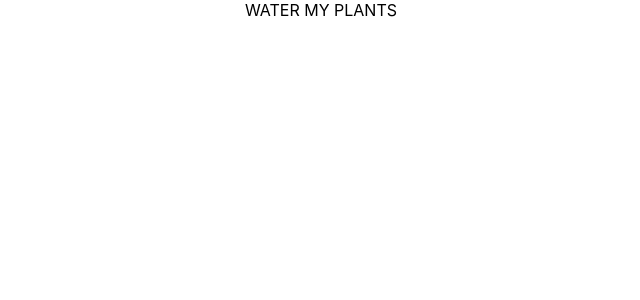
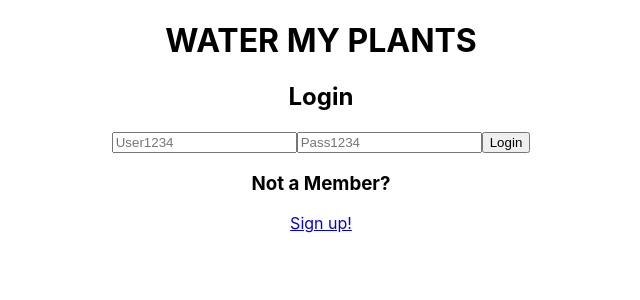
Before and after one commit to Lambda-Build-Week-Water-My-Plants-II/front-end, a React (Create React App) app in the folder wmp/: page / in a window 1280 px wide. Shown: the top 300 px of the page, without its empty margins (319-959 px from the left). Built offline with nearby package versions, Linux system fonts and the light colour scheme.

Commit message:
login form and registration form are done...I think..working on validation

```diff
--- a/wmp/src/App.js
+++ b/wmp/src/App.js
@@ -13,6 +13,7 @@ import DashboardPage from "./components/DashboardPage";
 import AddPlantPage from "./components/AddPlantPage";
 
 import "./App.css";
+import RegistrationForm from "./components/RegistrationForm";
 
 const store = createStore(reducer, applyMiddleware(thunk));
 
@@ -23,6 +24,7 @@ function App() {
         <div className="App">
           <Switch>
             <Route exact path="/" component={LoginPage} />
+            <Route exact path="/register" component={RegistrationForm} />
             <PrivateRoute path="/home" component={DashboardPage} />
             <PrivateRoute path="/new-property" component={AddPlantPage} />
           </Switch>
--- a/wmp/src/components/LoginForm.js
+++ b/wmp/src/components/LoginForm.js
@@ -1,49 +1,67 @@
 //This component is a form to be used for logging in a user that already has an account
 //form should have validation visible to user
 
-import React, { useState } from 'react';
-import { axiosWithAuth } from '../utils/axiosWithAuth';
-import { useHistory } from 'react-router-dom';
-import { connect } from 'react-redux';
-import { setUserId } from '../actions';
+import React, { useState } from "react";
+import { axiosWithAuth } from "../utils/axiosWithAuth";
+import { useHistory } from "react-router-dom";
+import { connect } from "react-redux";
+import { setUserId } from "../actions";
 
-const LoginForm = props => {
+const LoginForm = (props) => {
   let history = useHistory();
   const [userPerson, setUserPerson] = useState({
-    email: '',
-    password: '',
-    phone_number: ''
+    username: "",
+    password: "",
+    phone_number: "",
   });
 
-  const handleChanges = e => {
-
-    setUserPerson ({
+  const handleChanges = (e) => {
+    setUserPerson({
       ...userPerson,
-      [e.target.name]: e.target.value
+      [e.target.name]: e.target.value,
     });
   };
 
-  const submitForm = e => {
+  const submitForm = (e) => {
     e.preventDefault();
-    const userCredentials = { username: userPerson.email, password: userPerson.password, phone_number: userPerson.phone_number };
+    const userCredentials = {
+      username: userPerson.email,
+      password: userPerson.password,
+      phone_number: userPerson.phone_number,
+    };
     axiosWithAuth()
-      .post('/auth/login', userCredentials)
-      .then(res => {
+      .post("/auth/login", userCredentials)
+      .then((res) => {
         console.log(res);
         props.setUserId(res.data.user.id);
-        window.localStorage.setItem('token', res.data.token);
-        window.localStorage.setItem('userId', res.data.user.id);
-        history.push('/home');
+        window.localStorage.setItem("token", res.data.token);
+        window.localStorage.setItem("userId", res.data.user.id);
+        history.push("/home");
       });
   };
 
   return (
-    <form onSubmit={submitForm}>
+    <form onSubmit={submitForm} className = 'logForm'>
+      <input
+        value={userPerson.username}
+        name="username"
+        type="text"
+        placeholder="User1234"
+        onChange = {handleChanges}
+      />
+      <input
+        value={userPerson.password}
+        name="password"
+        type="text"
+        placeholder="Pass1234"
+        onChange = {handleChanges}
+      />
+      <button>Login</button>
     </form>
   );
 };
 
-const mapStateToProps = state => {
+const mapStateToProps = (state) => {
   return {};
 };
 
--- a/wmp/src/components/LoginPage.js
+++ b/wmp/src/components/LoginPage.js
@@ -2,12 +2,21 @@
 //User can either login or register from here (but only one is displayed at a time)
 
 import React, {useState} from 'react';
+import {Link} from 'react-router-dom'
 import LoginForm from './LoginForm';
 import RegistrationForm from './RegistrationForm';
 
 function LoginPage() {
     return (
-        <div>WATER MY PLANTS</div>
+        <div>
+        <h1>WATER MY PLANTS</h1>
+        <div>
+          <h2>Login</h2>
+          <LoginForm/>
+          <h3>Not a Member?</h3>
+          <Link to= '/register' className= 'singUpButton'>Sign up!</Link>
+        </div>
+      </div>
     )
 
 }
--- a/wmp/src/components/RegistrationForm.js
+++ b/wmp/src/components/RegistrationForm.js
@@ -1,44 +1,75 @@
 //This component is a form used for creating a new pair of login credentials for a user that does not have an account yet
 //form should have validation visible to user
 
-import React, { useState } from 'react';
-import { axiosWithAuth } from '../utils/axiosWithAuth';
+import React, { useState } from "react";
+import { axiosWithAuth } from "../utils/axiosWithAuth";
 
-const RegistrationForm = props => {
-
+const RegistrationForm = (props) => {
   const [user, setUser] = useState({
-        username: '',
-        password: '',
-        phone_number: ''
+    username: "",
+    password: "",
+    phone_number: "",
   });
 
+  const handleChanges = (e) => {
+    setUser({
+      ...user,
+      [e.target.name]: e.target.value,
+    });
+  };
 
-    const submitForm = e => {
+  const submitForm = (e) => {
     e.preventDefault();
-        const userCredentials = { username: user.username, password: user.password, phone_number: user.phone_number }
+    const userCredentials = {
+      username: user.username,
+      password: user.password,
+      phone_number: user.phone_number,
+    };
     axiosWithAuth()
-            .post('/auth/register', userCredentials)
-            .then(res => {
-                console.log(res)
+      .post("/auth/register", userCredentials)
+      .then((res) => {
+        console.log(res);
         //registration success message here?
       })
-            .catch( err => console.log(err) );
+      .catch((err) => console.log(err));
 
-        let successMess = 'Registration Successful'
-        setUser({...user, successMess})
+    let successMess = "Registration Successful";
+    setUser({ ...user, successMess });
     setTimeout(() => {
-            props.setActive(true)
-        }, 1000)
-
-    }
+      props.setActive(true);
+    }, 1000);
+  };
 
   return (
-        <div>
-         <h5>Register New User</h5>
+    <div className = 'regForm'>
+      <h3>Welcome!</h3>
+      <p>Please fill out all required fields</p>
      <form onSubmit={submitForm}>
+        <input
+          value={user.username}
+          name="username"
+          type="text"
+          placeholder="User1234"
+          onChange = {handleChanges}
+        />
+        <input
+          value={user.password}
+          name="password"
+          type="text"
+          placeholder="Pass1234"
+          onChange={handleChanges}
+        />
+        <input
+          value={user.phone_number}
+          name="PhoneNumber"
+          type="text"
+          placeholder="(areaCode)555-1234"
+          onChange= {handleChanges}
+        />
+        <button type='submit'>Register</button>
       </form>
      </div>
   );
-}
+};
 
 export default RegistrationForm;
```
Lines whose indentation alone changed are shown as unchanged.
